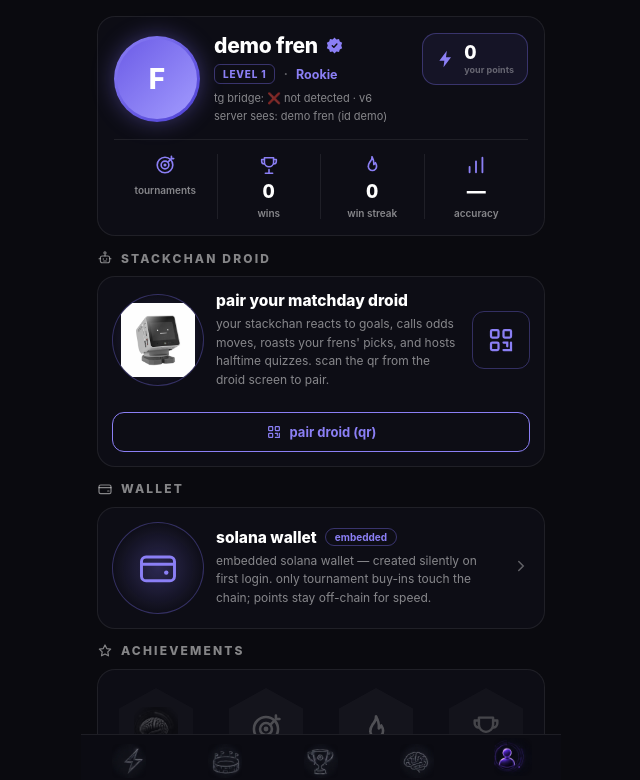
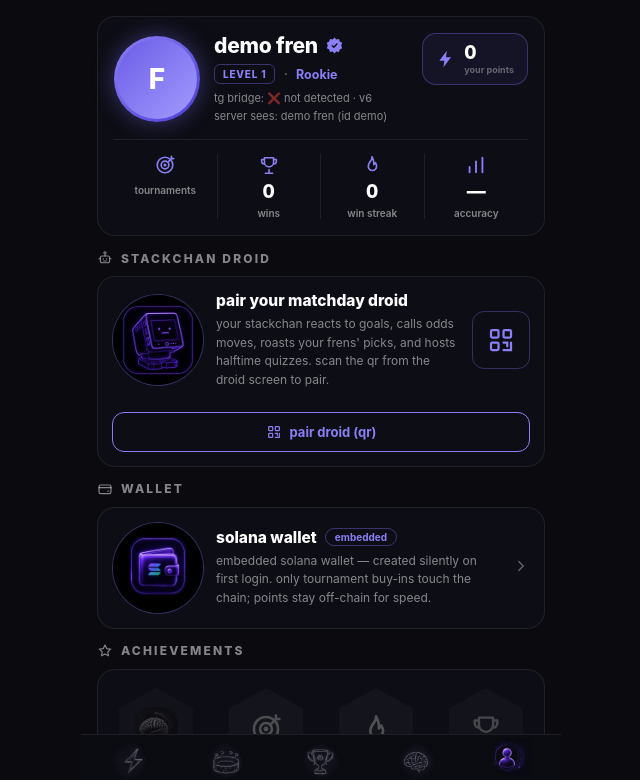
Before and after one commit to alisharafiiii/frenpitch, a Next.js app: page /me in a window 1280 px wide. Shown: the top 780 px of the page, without its empty margins (319-959 px from the left). Built offline with nearby package versions, Linux system fonts and the light colour scheme; no server answers; the database is empty.

Commit message:
neon icons, no 👥, fix animations killed by reduce-motion

```diff
--- a/app/globals.css
+++ b/app/globals.css
@@ -54,7 +54,9 @@ input {
   font-family: inherit;
 }
 
-@media (prefers-reduced-motion: no-preference) {
+/* keyframes defined unconditionally — gating them behind
+   prefers-reduced-motion silently killed ALL animations for users
+   with ios reduce-motion enabled */
 @keyframes fadeIn {
   from { opacity: 0; transform: translateY(10px); }
   to { opacity: 1; transform: translateY(0); }
@@ -89,4 +91,3 @@ input {
   60% { opacity: 1; }
   to { opacity: 1; transform: translateY(0) scale(1); }
 }
-}
--- a/app/me/page.tsx
+++ b/app/me/page.tsx
@@ -143,7 +143,7 @@ export default function MePage() {
       <div className={styles.rowCard} style={{ flexWrap: "wrap" }}>
         <div className={styles.artCircle}>
           {/* eslint-disable-next-line @next/next/no-img-element */}
-          <img src="/stackchan.webp" alt="" />
+          <img src="/icon-droid.webp" alt="" style={{ width: "100%", height: "100%", objectFit: "cover" }} />
         </div>
         <div className={styles.rowMain}>
           <div className={styles.rowTitle}>pair your matchday droid</div>
@@ -170,11 +170,8 @@ export default function MePage() {
       </div>
       <div className={styles.rowCard}>
         <div className={styles.artCircle}>
-          <svg width="44" height="44" viewBox="0 0 24 24" fill="none" stroke="#8b7ff5" strokeWidth="1.6" aria-hidden>
-            <rect x="3" y="6" width="18" height="13" rx="2.5" />
-            <path d="M3 10h18" />
-            <circle cx="16.5" cy="14.5" r="1.2" fill="#8b7ff5" stroke="none" />
-          </svg>
+          {/* eslint-disable-next-line @next/next/no-img-element */}
+          <img src="/icon-wallet.webp" alt="" style={{ width: "100%", height: "100%", objectFit: "cover" }} />
         </div>
         <div className={styles.rowMain}>
           <div className={styles.rowTitle}>
--- a/app/page.tsx
+++ b/app/page.tsx
@@ -288,7 +288,7 @@ export default function HomePage() {
           </div>
           <h2>gm {user.username}</h2>
           <p>
-            {onlineFrens.length} frens live in the stadium 👥
+            {onlineFrens.length} frens live in the stadium
           </p>
           <p>
             your matchday bankroll:{" "}
```
Also changed, not shown: public/icon-droid.webp (added), public/icon-wallet.webp (added). Lines whose indentation alone changed are shown as unchanged.
